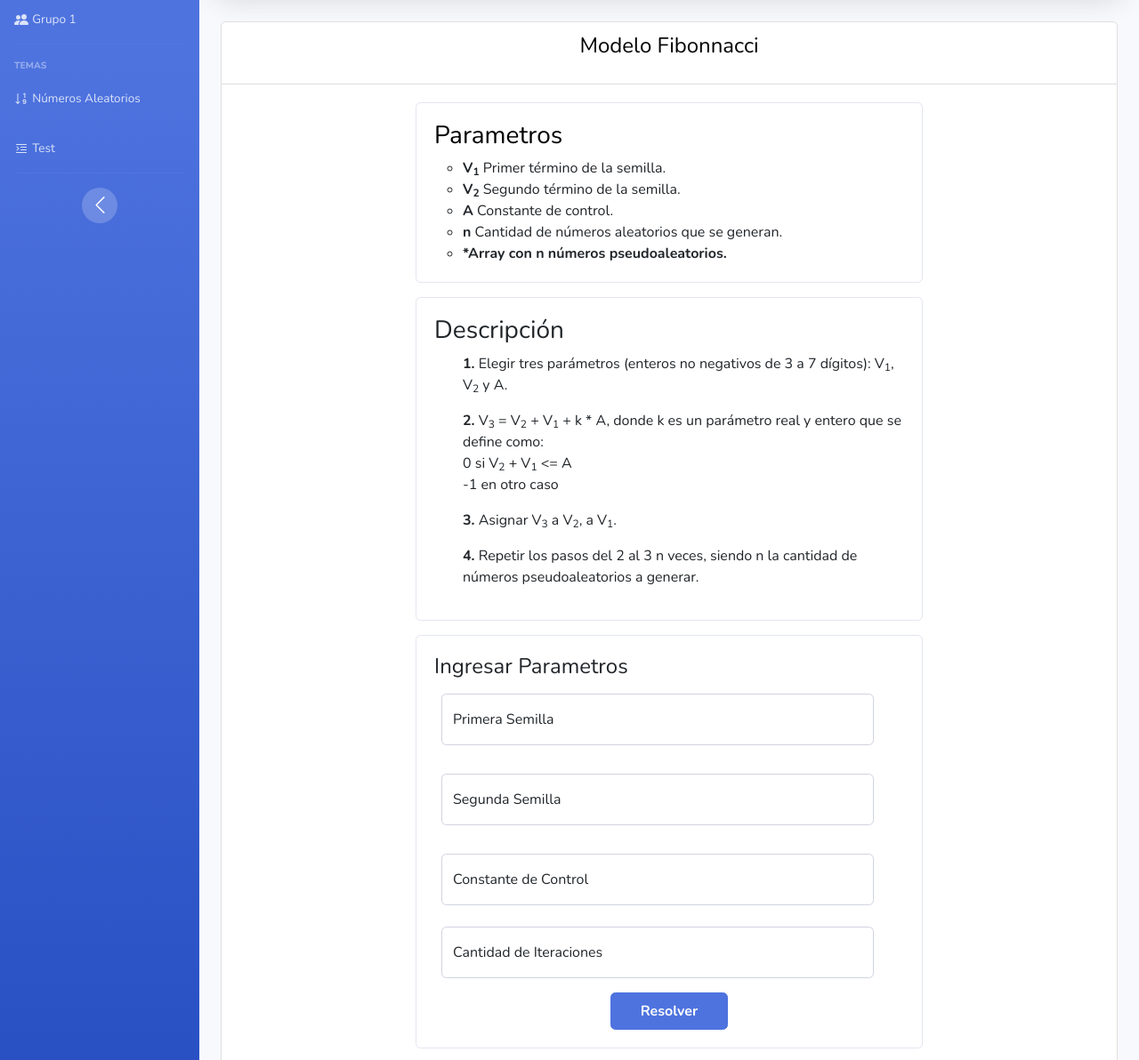
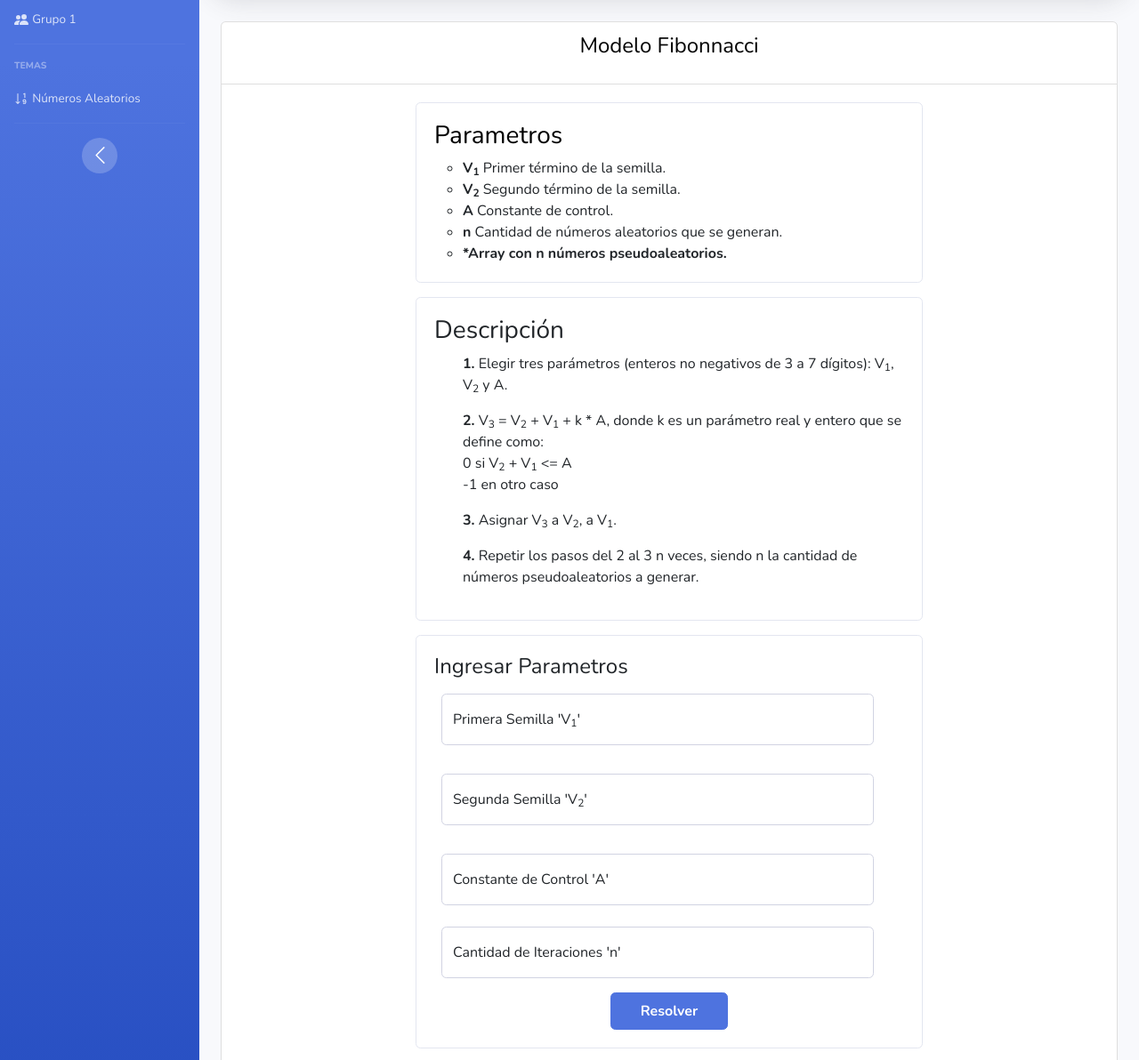
Before and after one commit to Cristiansan89/Modelo-y-Simulacion, a website with bundled scripts: page web/fibonacci.html in a window 1280 px wide. Shown: the part 78-1270 px from the top of the page at 89% size. Built offline with nearby package versions, Linux system fonts and the light colour scheme; files whose address does not match are found by name.

```diff
--- a/web/fibonacci.html
+++ b/web/fibonacci.html
@@ -90,26 +90,6 @@
                 </div>
             </li>
 
-            <!-- Nav Item - Utilities Collapse Menu -->
-            <li class="nav-item">
-                <a class="nav-link collapsed" href="#" data-toggle="collapse" data-target="#collapseUtilities"
-                    aria-expanded="true" aria-controls="collapseUtilities">
-                    <svg xmlns="http://www.w3.org/2000/svg" width="16" height="16" fill="currentColor"
-                        class="bi bi-text-indent-left" viewBox="0 0 16 16">
-                        <path
-                            d="M2 3.5a.5.5 0 0 1 .5-.5h11a.5.5 0 0 1 0 1h-11a.5.5 0 0 1-.5-.5m.646 2.146a.5.5 0 0 1 .708 0l2 2a.5.5 0 0 1 0 .708l-2 2a.5.5 0 0 1-.708-.708L4.293 8 2.646 6.354a.5.5 0 0 1 0-.708M7 6.5a.5.5 0 0 1 .5-.5h6a.5.5 0 0 1 0 1h-6a.5.5 0 0 1-.5-.5m0 3a.5.5 0 0 1 .5-.5h6a.5.5 0 0 1 0 1h-6a.5.5 0 0 1-.5-.5m-5 3a.5.5 0 0 1 .5-.5h11a.5.5 0 0 1 0 1h-11a.5.5 0 0 1-.5-.5" />
-                    </svg>
-                    <span>Test</span>
-                </a>
-                <div id="collapseUtilities" class="collapse" aria-labelledby="headingUtilities"
-                    data-parent="#accordionSidebar">
-                    <div class="bg-white py-2 collapse-inner rounded">
-                        <a class="collapse-item" href="">Poker</a>
-                        <a class="collapse-item" href="">Chi-Cuadrado</a>
-                    </div>
-                </div>
-            </li>
-
             <!-- Divider -->
             <hr class="sidebar-divider d-none d-md-block">
 
@@ -190,28 +170,28 @@
                                         <div class="form-floating mb-3">
                                             <input class="form-control" id="v1" type="text"
                                                 placeholder="Ingrese el parametro">
-                                            <label for="name">Primera Semilla</label>
+                                            <label for="name">Primera Semilla 'V<sub>1</sub>'</label>
                                         </div>
                                     </div>
                                     <div class="input-group p-2" style="width: 95%;">
                                         <div class="form-floating mb-3">
                                             <input class="form-control" id="v2" type="number"
                                                 placeholder="Ingrese el parametro">
-                                            <label for="name">Segunda Semilla</label>
+                                            <label for="name">Segunda Semilla 'V<sub>2</sub>'</label>
                                         </div>
                                     </div>
                                     <div class="input-group p-2" style="width: 95%;">
                                         <div class="form-floating mb-2">
                                             <input class="form-control" id="A" type="number"
                                                 placeholder="Ingrese el parametro">
-                                            <label for="name">Constante de Control</label>
+                                            <label for="name">Constante de Control 'A'</label>
                                         </div>
                                     </div>
                                     <div class="input-group p-2" style="width: 95%;">
                                         <div class="form-floating mb-2">
                                             <input class="form-control" id="n" type="number"
                                                 placeholder="Ingrese el parametro">
-                                            <label for="name">Cantidad de Iteraciones</label>
+                                            <label for="name">Cantidad de Iteraciones 'n'</label>
                                         </div>
                                     </div>
                                     <div class="text-center">
```
Also changed, not shown: web/congruencia.html (+0 -20 lines), web/index.html (+0 -20 lines).
